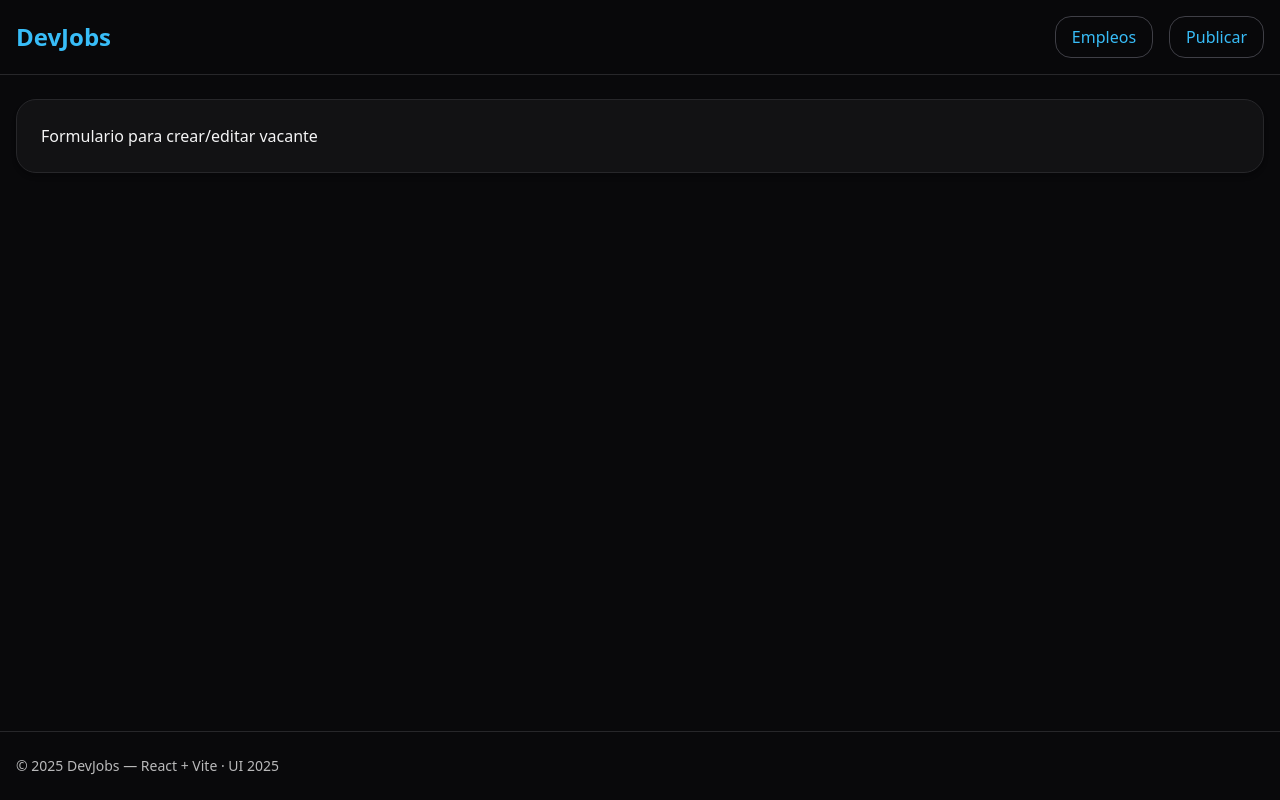
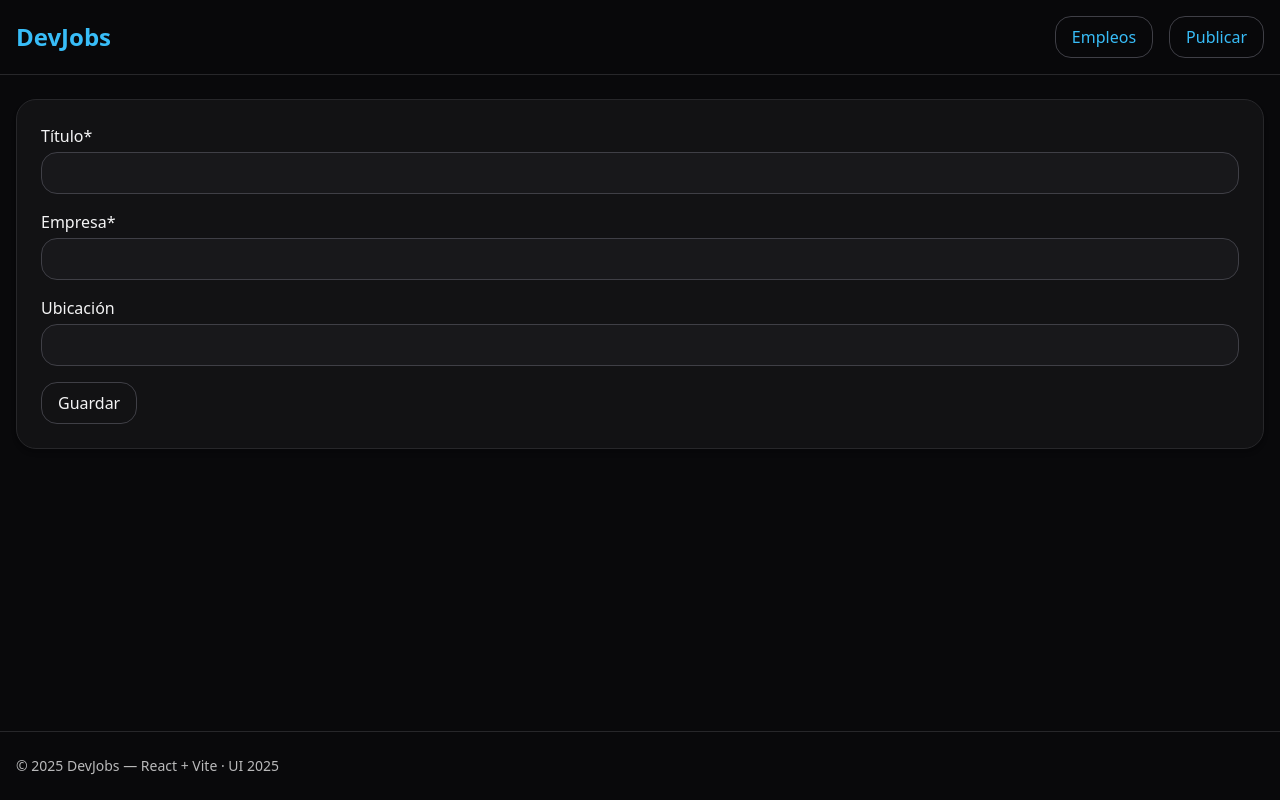
Before and after one commit to sergiosilva-dev/devjobs-frontend, a React (Vite) app: page /jobs/new in a window 1280 px wide. Built offline with nearby package versions, Linux system fonts and the light colour scheme.

Commit message:
feat(pages): Job form (controlled) with minimal validation and redirect

```diff
--- a/src/pages/JobForm.tsx
+++ b/src/pages/JobForm.tsx
@@ -1,9 +1,42 @@
+import { useState } from 'react';
 import Seo from '../components/Seo';
+import { createOrUpdateJob } from '../lib/api';
+
 export default function JobForm() {
+  const [title, setTitle] = useState('');
+  const [company, setCompany] = useState('');
+  const [location, setLocation] = useState('');
+
+  async function handleSubmit(e: React.FormEvent) {
+    e.preventDefault();
+    if (!title || !company) {
+      alert('Título y empresa son obligatorios');
+      return;
+    }
+    await createOrUpdateJob({ title, company, location, description: 'Descripción pendiente' });
+    window.location.href = '/jobs';
+  }
+
   return (
     <>
       <Seo title="Publicar empleo" />
-      <div className="card p-6">Formulario para crear/editar vacante</div>
+      <form className="card p-6 space-y-4" onSubmit={handleSubmit} aria-label="Publicar empleo">
+        <div>
+          <label className="block mb-1">Título*</label>
+          <input className="input" value={title} onChange={(e) => setTitle(e.target.value)} />
+        </div>
+        <div>
+          <label className="block mb-1">Empresa*</label>
+          <input className="input" value={company} onChange={(e) => setCompany(e.target.value)} />
+        </div>
+        <div>
+          <label className="block mb-1">Ubicación</label>
+          <input className="input" value={location} onChange={(e) => setLocation(e.target.value)} />
+        </div>
+        <button className="btn" type="submit">
+          Guardar
+        </button>
+      </form>
     </>
   );
 }
```
